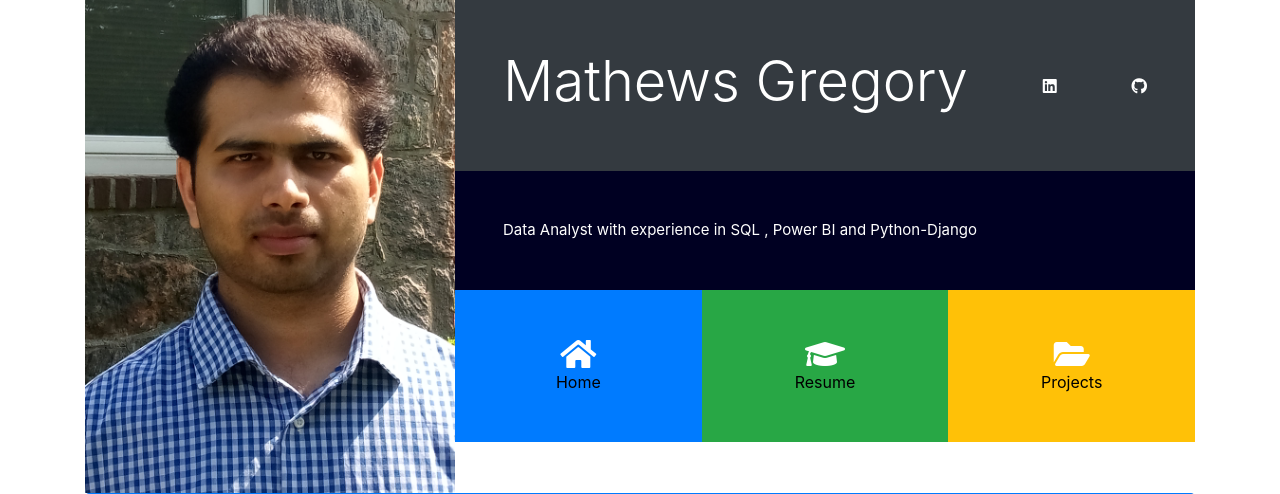
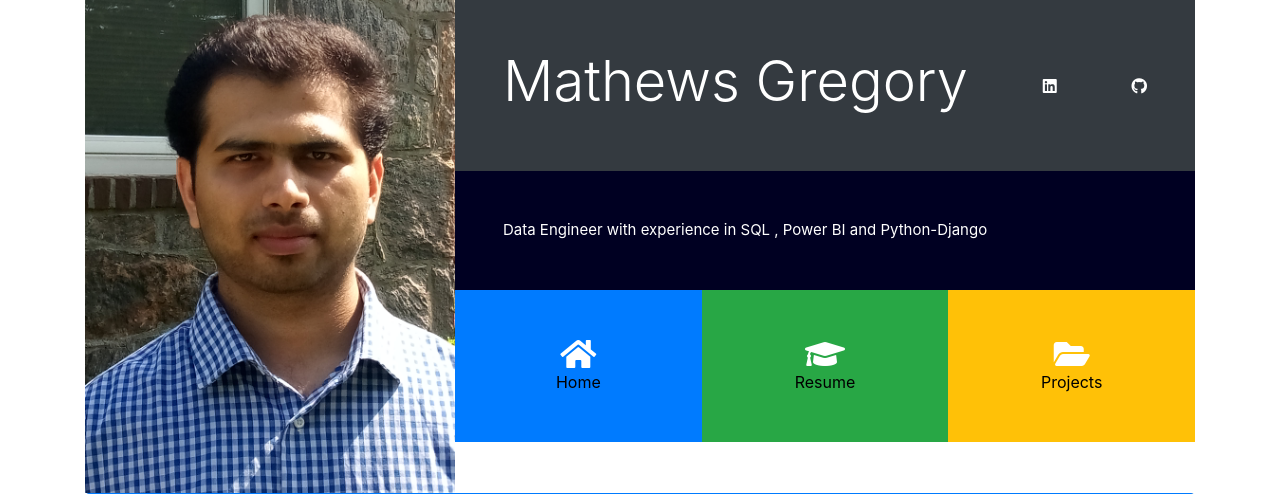
Before and after one commit to mgrego03/My-portfolio-project, a Django app: template portfolio/templates/portfolio/basetemplate.html in a window 1280 px wide. Shown: the top 494 px of the page. Run offline with Django 3.2, Linux system fonts and the light colour scheme; the template is opened without the code that fills it, so the values that code supplies are empty; some libraries are stand-ins or nearby versions.

Commit message:
minor change

```diff
--- a/portfolio/templates/portfolio/basetemplate.html
+++ b/portfolio/templates/portfolio/basetemplate.html
@@ -61,7 +61,7 @@
             </div>
 
             <div class="p-5 bg-black" >
-                Data Analyst with experience in SQL , Power BI and Python-Django
+                Data Engineer with experience in SQL , Power BI and Python-Django
 
             </div>
 
```
